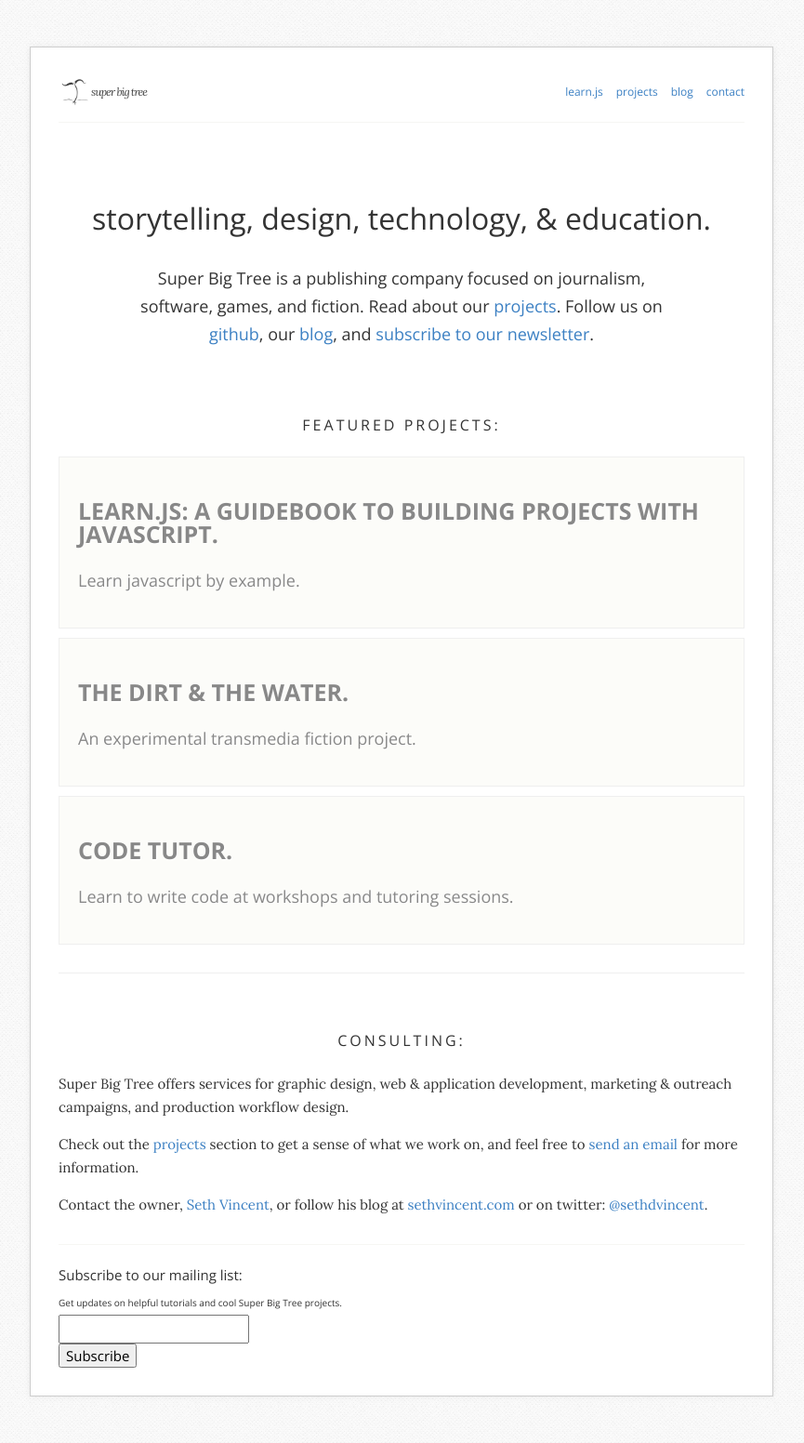
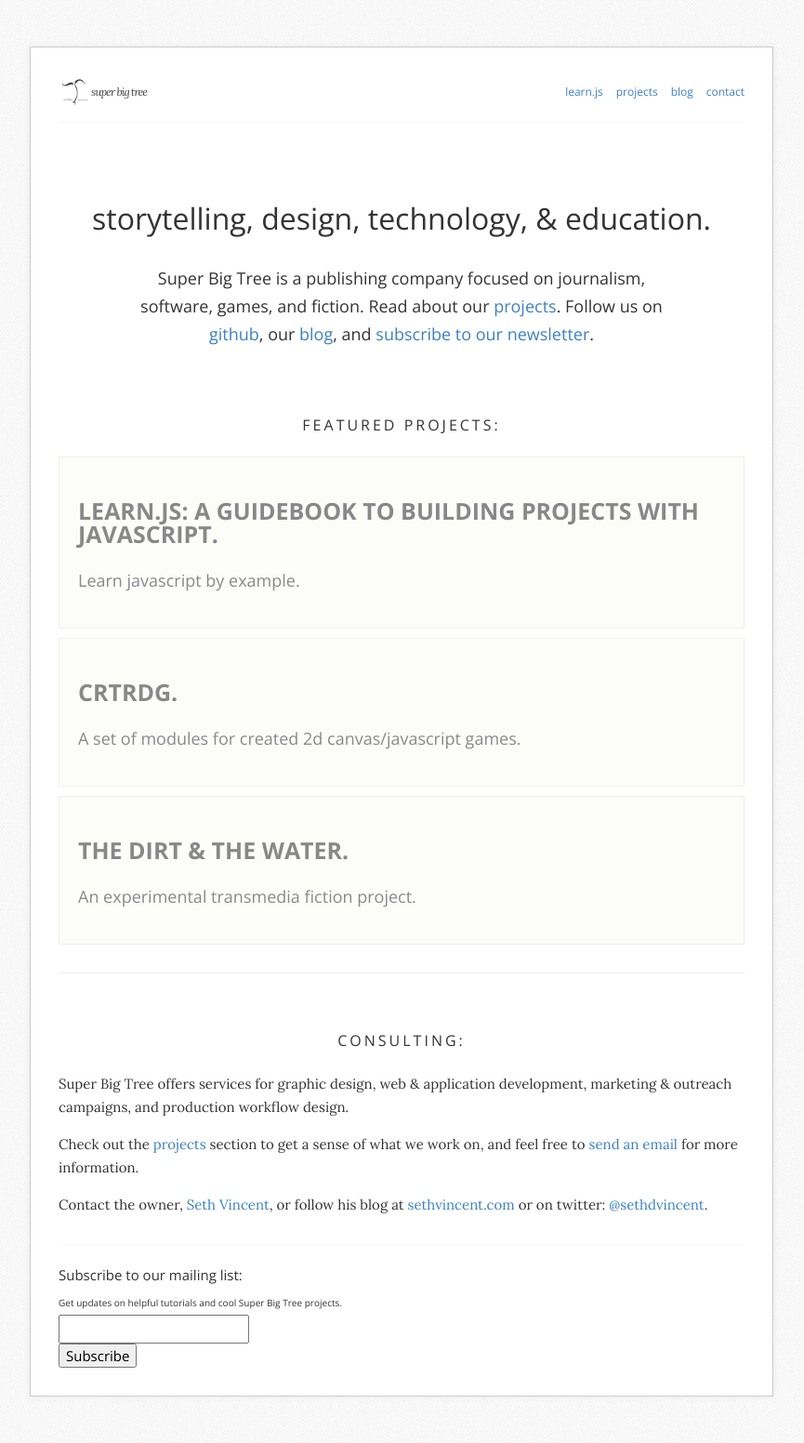
Before and after one commit to superbigtree/superbigtree.github.com, a Jekyll site: the page built from index.html, in a window 1280 px wide. Shown: the whole page at 93% size, without its empty margins (208-1073 px from the left). Built offline with Jekyll 4.4.1, drawn with Linux system fonts in a browser that asks for light colours; nearby versions of some CDN libraries.

Commit message:
revise featured projects

```diff
--- a/index.html
+++ b/index.html
@@ -11,19 +11,19 @@
 <div class="featured-projects">
   <h4 class="subheader">Featured projects:</h4>
 
-  <a class="featured-project" href="{{ site.baseurl  }}/learnjs" target="blank">
+  <a class="featured-project" href="http://learnjs.io" target="blank">
     <h3>learn.js: a guidebook to building projects with javascript.</h3>
     <p>Learn javascript by example.</p>
+  </a>
+
+  <a class="featured-project" href="http://crtrdg.github.io" target="blank">
+    <h3>crtrdg.</h3>
+    <p>A set of modules for created 2d canvas/javascript games.</p>
   </a>
 
   <a class="featured-project" href="http://thedirtandthewater.com" target="blank">
     <h3>The Dirt & The Water.</h3>
     <p>An experimental transmedia fiction project.</p>
-  </a>
-
-  <a class="featured-project" href="http://codetutor.org" target="blank">
-    <h3>Code Tutor.</h3>
-    <p>Learn to write code at workshops and tutoring sessions.</p>
   </a>
 </div>
 
```
